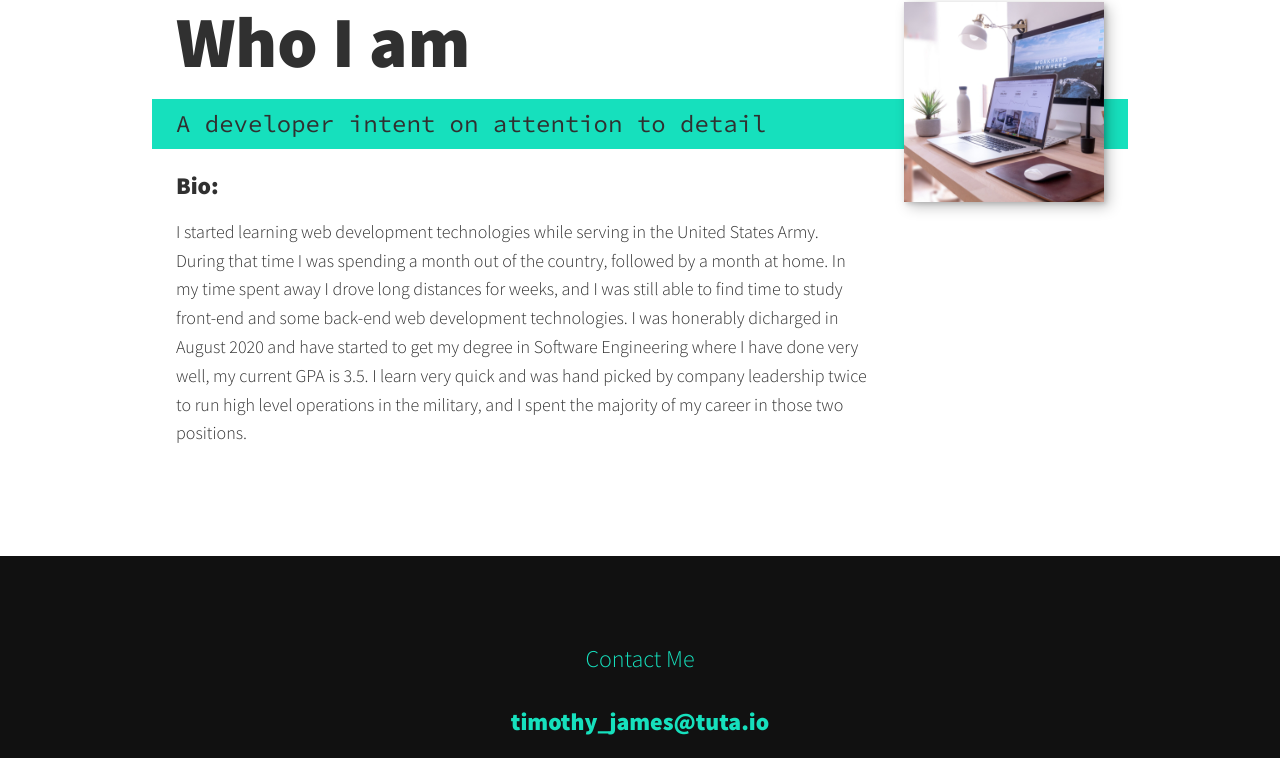
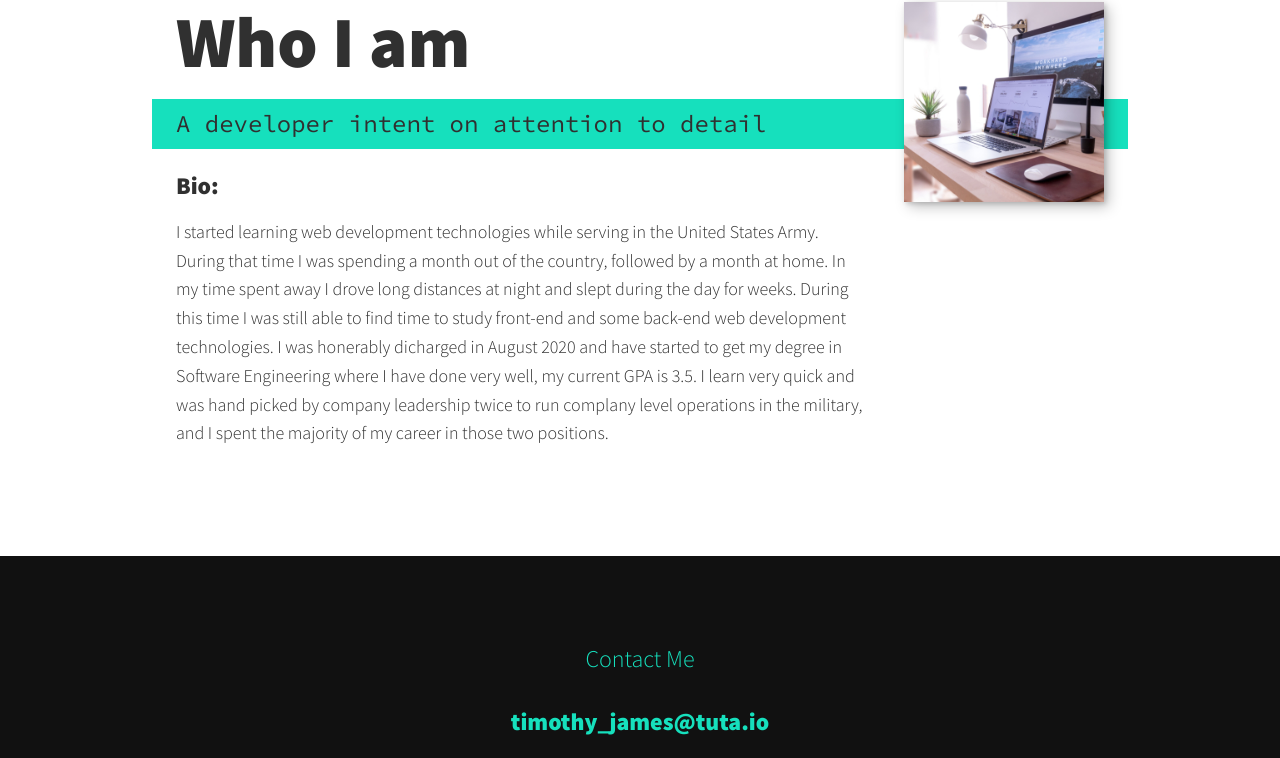
Before and after one commit to james-t-larson/portfolio, a plain HTML site: page index.html in a window 1280 px wide. Shown: the part 1376-2134 px from the top of the page. Drawn offline with nearby package versions, Linux system fonts and the light colour scheme.

Commit message:
changes in wording for bio

```diff
--- a/index.html
+++ b/index.html
@@ -86,11 +86,11 @@
                     I started learning web development technologies while serving in
                     the United States Army. During that time I was spending a month
                     out of the country, followed by a month at home. In my time spent away I drove long
-                    distances for weeks, and I was still able to find time to study front-end and some
+                    distances at night and slept during the day for weeks. During this time I was still able to find time to study front-end and some
                     back-end web development technologies. I was honerably dicharged in August 2020 and have started
                     to get my degree in Software Engineering where I have done
                     very well, my current GPA is 3.5. I learn very quick and was hand picked by company leadership twice to
-                    run high level operations in the military, and I spent the majority of my career
+                    run complany level operations in the military, and I spent the majority of my career
                     in those two positions.
                </p>
            </div>
```
